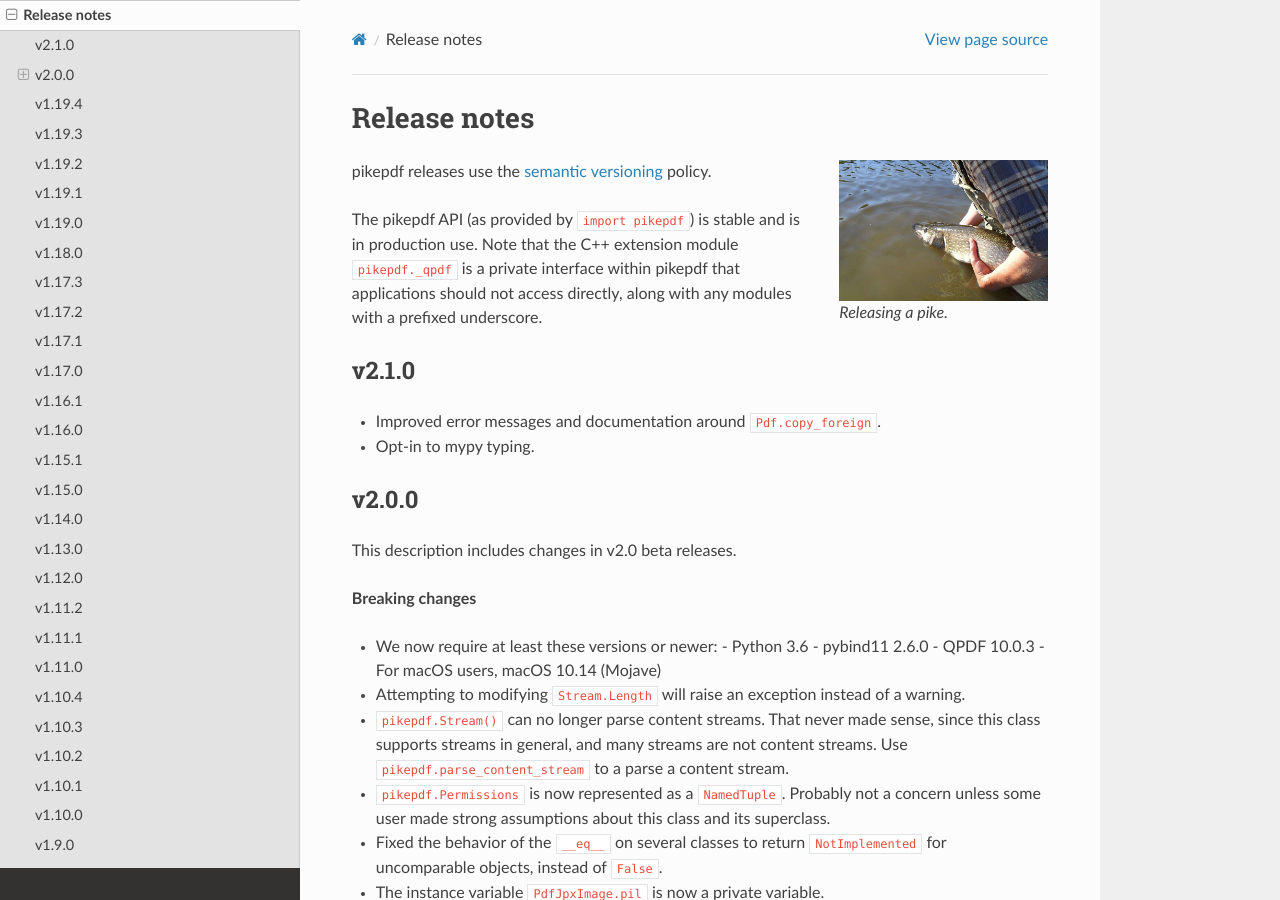
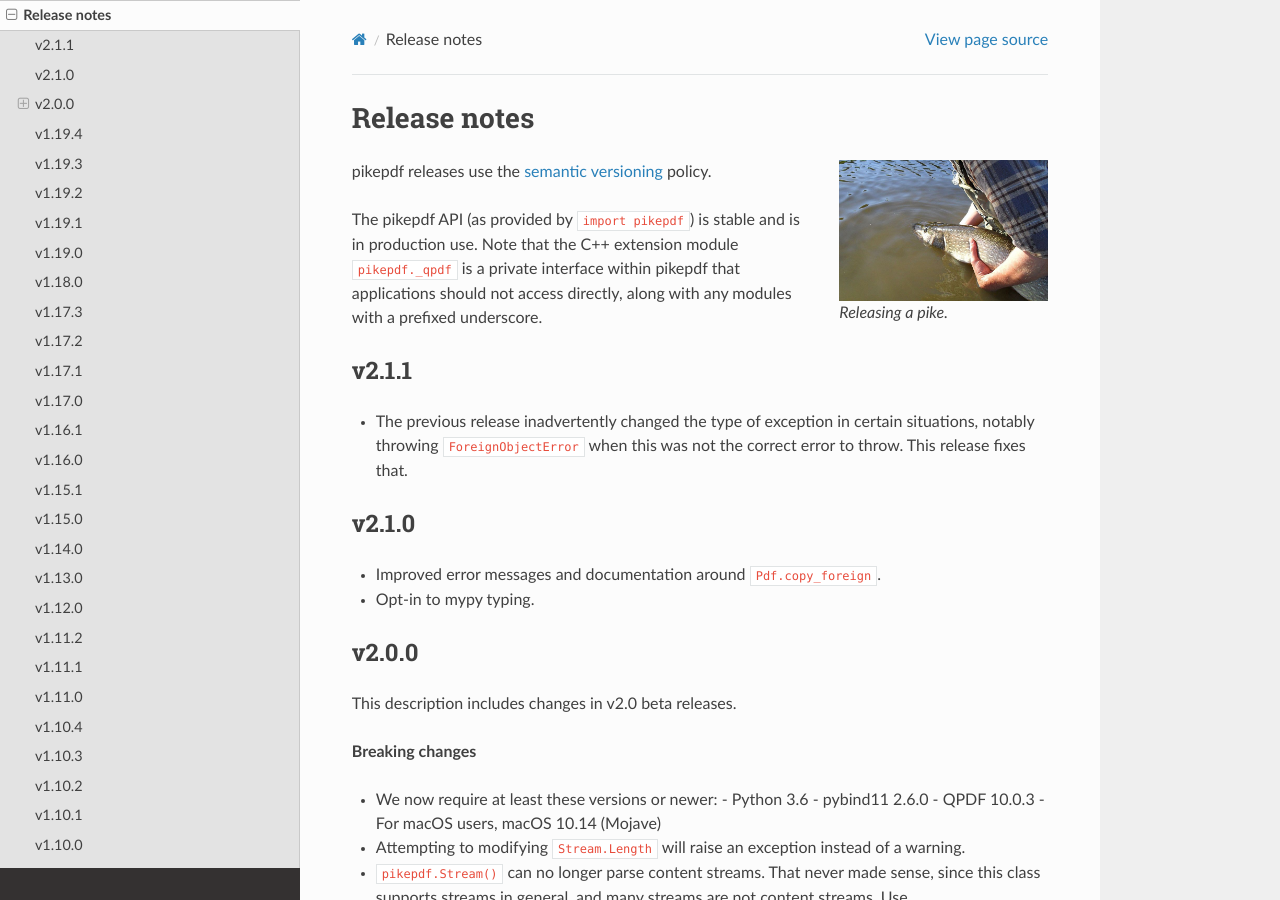
Before and after one commit to pikepdf/pikepdf, a Sphinx documentation site: the page built from docs/release_notes.rst, in a window 1280 px wide and 900 px high. Built offline with Sphinx 7.4.7 and the Read the Docs theme 2.0.0, drawn with Linux system fonts in a browser that asks for light colours; the version number could not be read and is left out.

Commit message:
v2.1.1 release notes

```diff
--- a/docs/release_notes.rst
+++ b/docs/release_notes.rst
@@ -17,6 +17,13 @@ The pikepdf API (as provided by ``import pikepdf``) is stable and
 is in production use. Note that the C++ extension module
 ``pikepdf._qpdf`` is a private interface within pikepdf that applications
 should not access directly, along with any modules with a prefixed underscore.
+
+v2.1.1
+======
+
+-  The previous release inadvertently changed the type of exception in certain
+   situations, notably throwing ``ForeignObjectError`` when this was not the correct
+   error to throw. This release fixes that.
 
 v2.1.0
 ======
```
